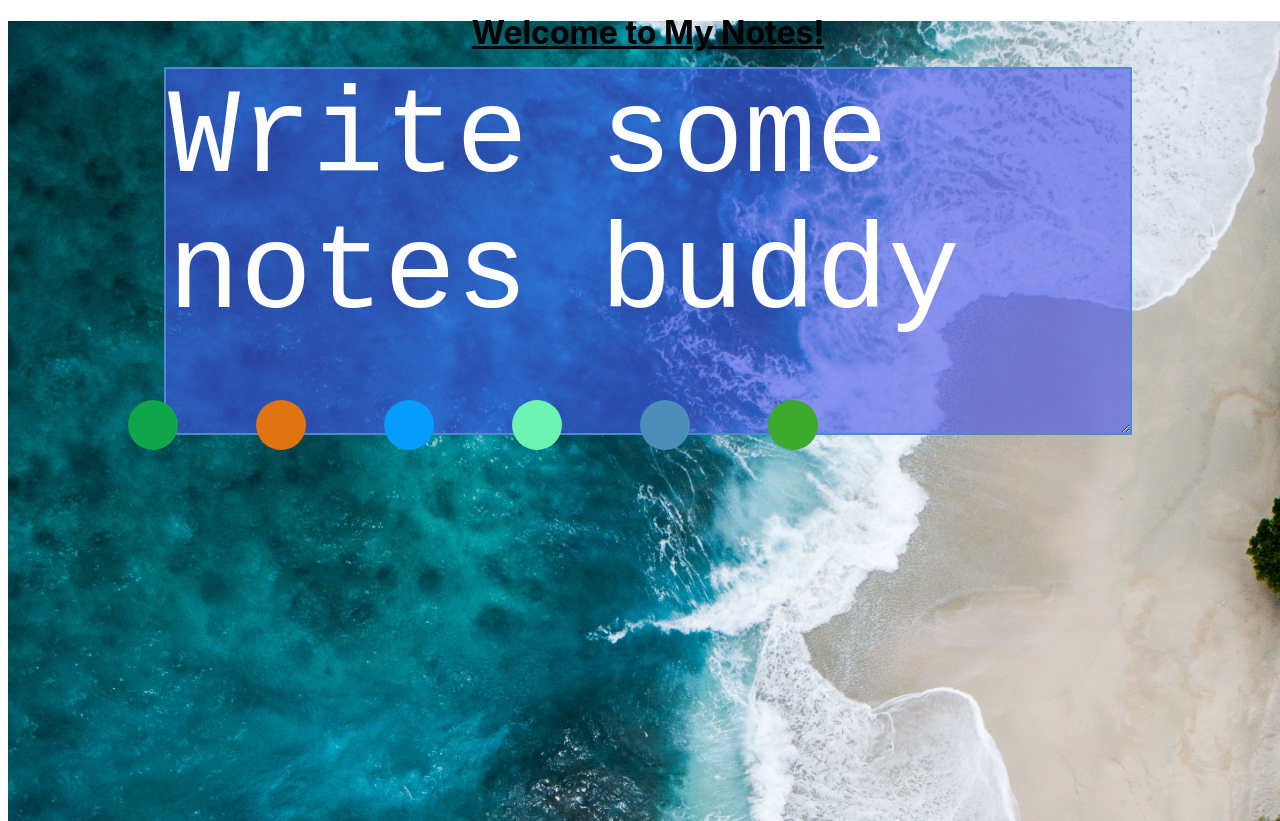
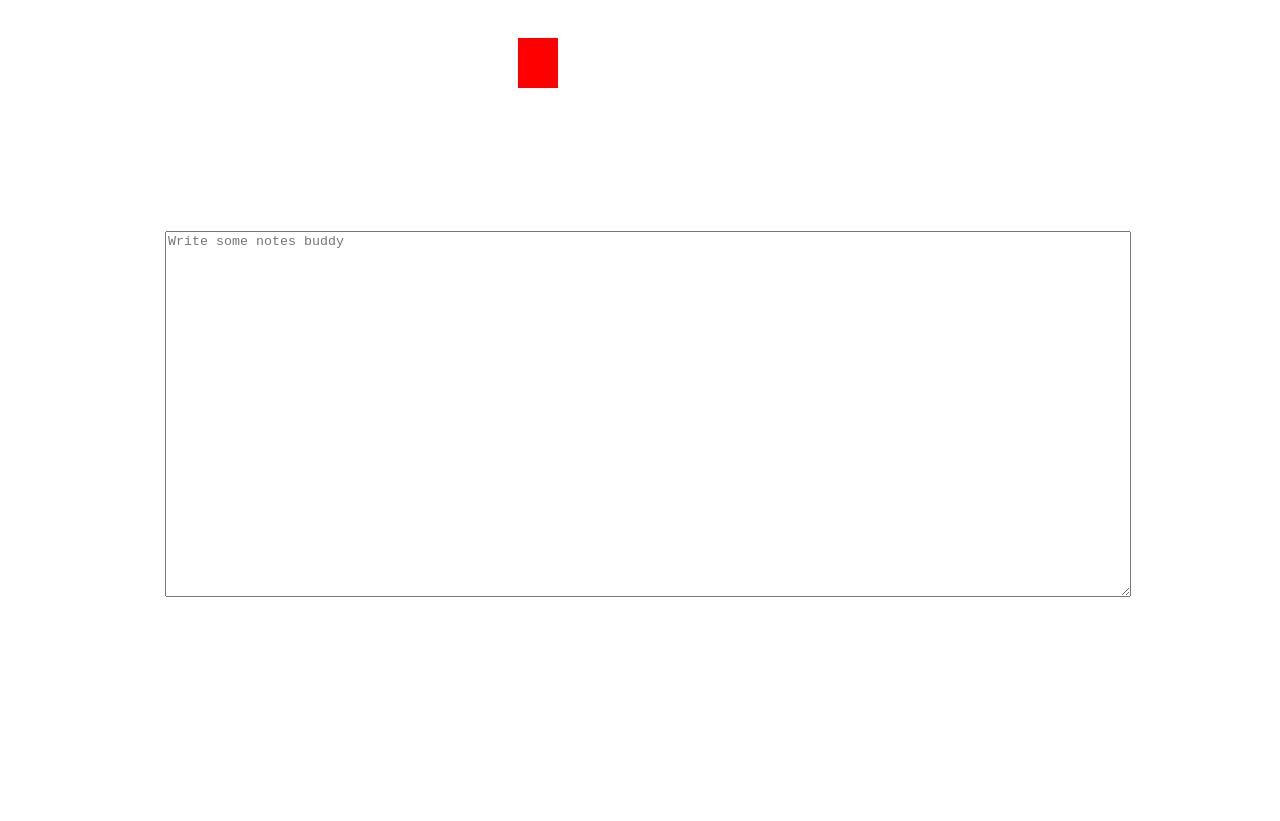
Before and after one commit to yashmasani/notebook, a React (Vite) app: page / in a window 1280 px wide. Built offline with nearby package versions, Linux system fonts and the light colour scheme.

Commit message:
updated nvmrc and added moved css to theme

```diff
--- a/src/App.css
+++ b/src/App.css
@@ -2,29 +2,8 @@
   width: 100%;
   height: 100%;
   text-align: center;
-  background-image: url('./assets/shifaaz-shamoon-okVXy9tG3KY-unsplash.jpg');
-  background-repeat: no-repeat;
-  background-size: 100%;
 }
-.container-ball span {
-  content: '';
-  background-color: #0000ff;
-  border-radius: 50%;
-  width: 50px;
-  height: 50px;
-  position: absolute;
-  top: 50%;
-  animation-name: random;
-  animation-iteration-count: infinite;
-  animation-duration: 5s;
-  animation-direction: alternate;
- }
-
-@keyframes random {
-  from { top: 50%; }
-  to { top: 90%; }
+.container-title {
+  color:  white;
+  font-size: 32px;
 }
-
-.container-title {
-  color:  black;
-}
--- a/src/Notes.css
+++ b/src/Notes.css
@@ -1,11 +1,4 @@
 .notes {
-  border: solid 2px #508ACE;
-  background-color: rgba(70, 84, 236, 0.6);
-  color:  white;
   width: 75%;
   height: 45%;
-  font-size: 15vh;
 }
-.notes::placeholder {
-  color: white;
-}
--- a/src/Themes/blue/blue.css
+++ b/src/Themes/blue/blue.css
@@ -0,0 +1,36 @@
+.container {
+  background-image: url('./assets/shifaaz-shamoon-okVXy9tG3KY-unsplash.jpg');
+  background-repeat: no-repeat;
+  background-size: 100%;
+}
+
+.container-ball span {
+  content: '';
+  background-color: #0000ff;
+  border-radius: 50%;
+  width: 50px;
+  height: 50px;
+  position: absolute;
+  top: 50%;
+  animation-name: random;
+  animation-iteration-count: infinite;
+  animation-duration: 5s;
+  animation-direction: alternate;
+ }
+
+@keyframes random {
+  from { top: 50%; }
+  to { top: 90%; }
+}
+
+.container .notes {
+  border: solid 2px #508ACE;
+  background-color: rgba(70, 84, 236, 0.6);
+  color:  white;
+  width: 75%;
+  height: 45%;
+  font-size: 15vh;
+}
+.notes::placeholder {
+  color: white;
+}
--- a/src/Themes/blue/blue.tsx
+++ b/src/Themes/blue/blue.tsx
@@ -2,7 +2,7 @@ import './blue.css';
 
 function Blue() {
 
-  const SPREAD = 10;
+  const SPREAD = 15;
 
   function colorSpawner(): number {
     return Math.ceil(Math.random() * 255);
@@ -11,7 +11,7 @@ function Blue() {
       <div className="container-ball">
         {
           [...Array(6)].map((_, i) => (
-            <span style={{ backgroundColor: `rgb(${colorSpawner()}, ${colorSpawner()}, ${colorSpawner()})`, left: `${10 + (i*SPREAD)}%`, animationDelay: `${colorSpawner() - (5 * SPREAD)}s` }} key={i} />
+            <span style={{ backgroundColor: `rgb(${colorSpawner()}, ${colorSpawner()}, ${colorSpawner()})`, left: `${10 + (i*SPREAD)}%`, animationDelay: `${((colorSpawner()/255) * 100)}s` }} key={i} />
           ))
         }
       </div>
--- /dev/null
+++ b/src/Themes/night/night.tsx
@@ -0,0 +1,26 @@
+import { useEffect, useRef } from 'react';
+import './night.css';
+
+function Night() {
+
+  const nightRef = useRef(null);
+
+  useEffect(() => {
+    const canvas:HTMLCanvasElement|null = nightRef.current;
+    if (canvas) {
+      const ctx = (canvas as HTMLCanvasElement).getContext('2d');
+      if (ctx) {
+        ctx.fillStyle = 'red';
+        ctx.fillRect(20,30,40,50);
+      }
+    }
+  }, []);
+
+  return (
+    <div>
+      <canvas ref={nightRef} />
+    </div>
+  );
+}
+
+export default Night;
--- a/src/Themes/themes.tsx
+++ b/src/Themes/themes.tsx
@@ -1,11 +1,12 @@
 import { lazy, PropsWithChildren } from 'react';
 
 const Blue = lazy(() => import('./blue/blue'));
+const Night = lazy(() => import('./night/night'));
 
 function Theme(props: PropsWithChildren) {
   return (
     <div className="container">
-      <Blue/>
+      <Night/>
       { props.children }
     </div>
   );
```
Also changed, not shown: src/Themes/night/night.css (added), 1 other file (tests, documents, lock files or other folders).
